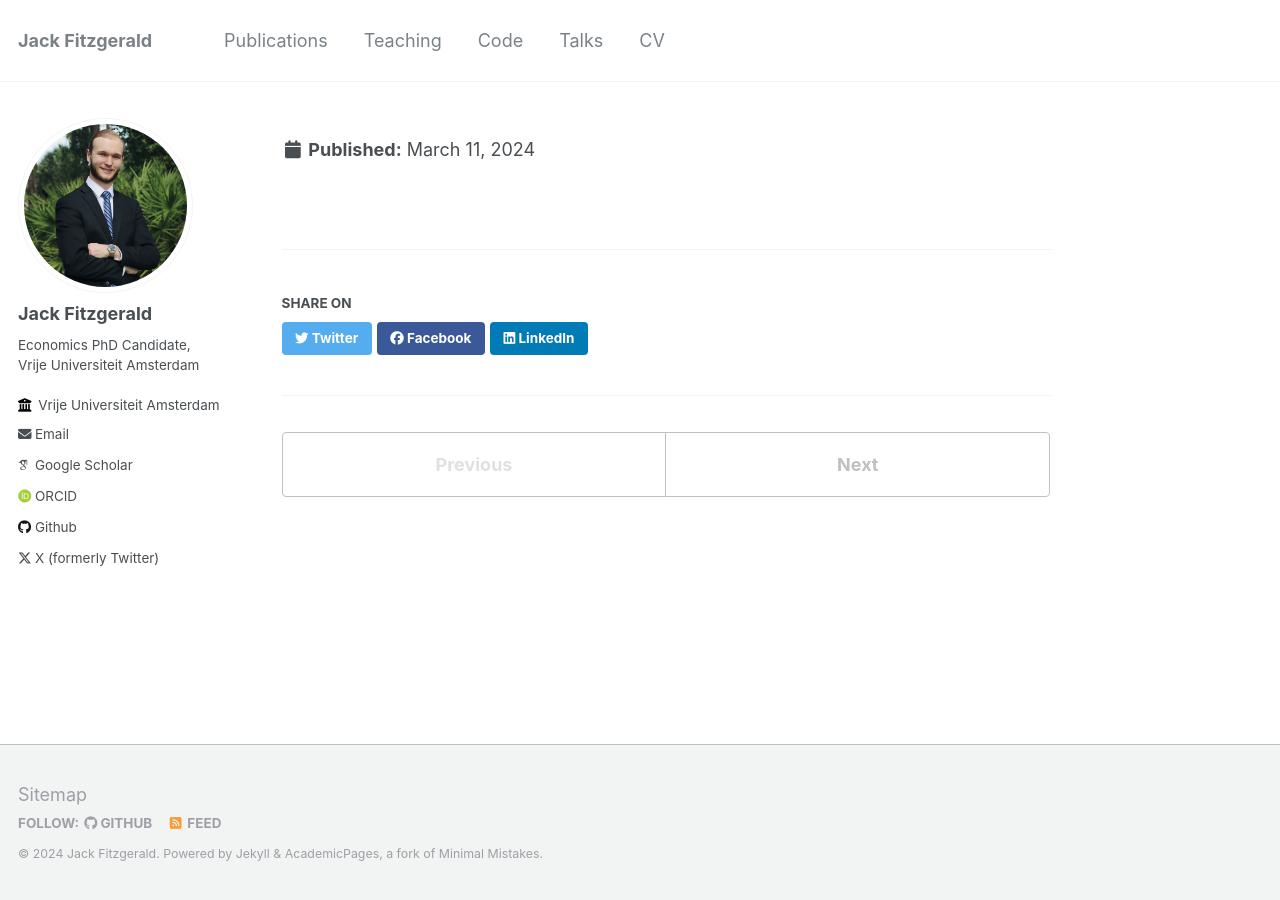
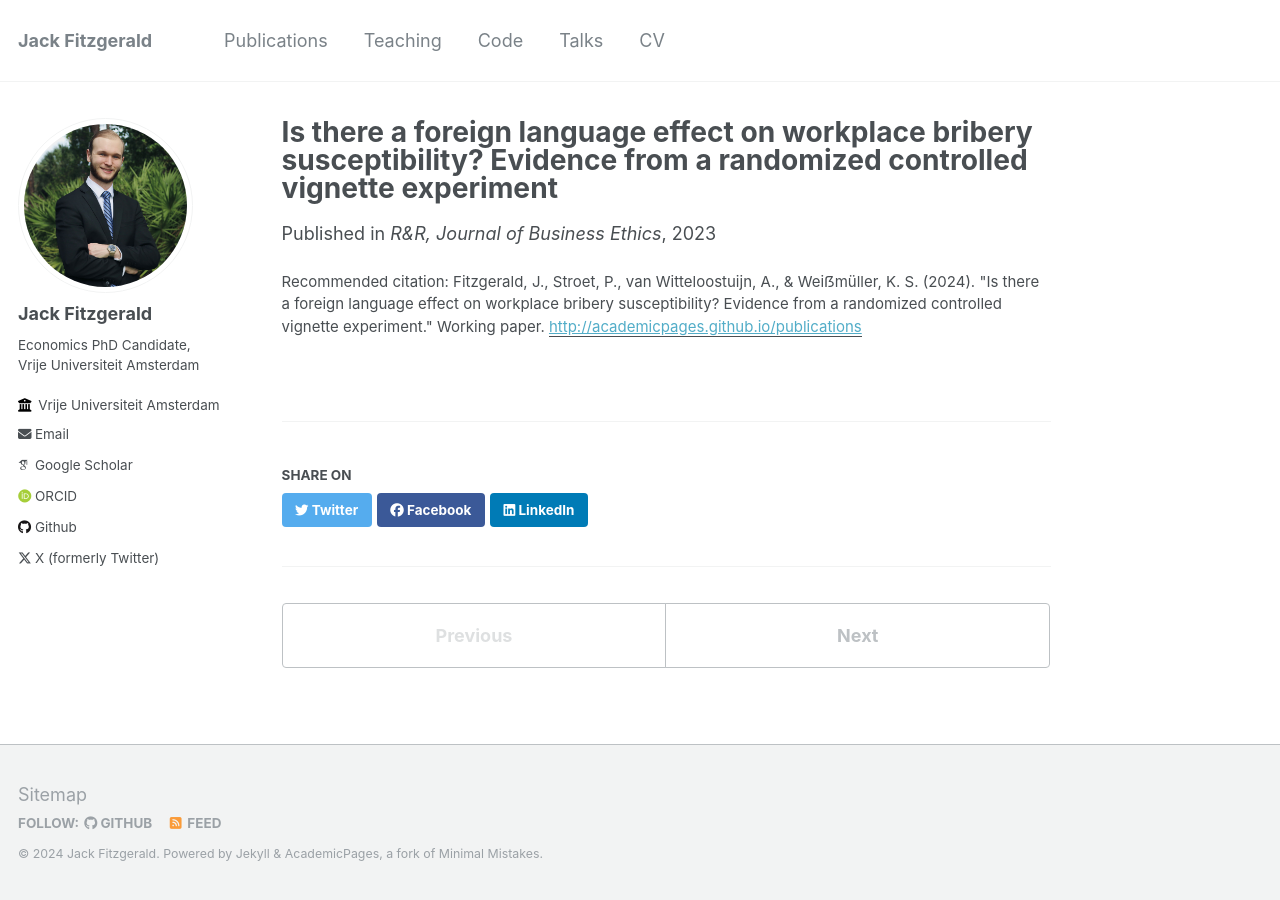
Before and after one commit to jack-fitzgerald/jack-fitzgerald.github.io, a Jekyll site: the page built from _publications/FLE-bribery.md, in a window 1280 px wide. Built offline with Jekyll 4.4.1, drawn with Linux system fonts in a browser that asks for light colours; some web fonts are replaced.

Commit message:
Update FLE-bribery.md

```diff
--- a/_publications/FLE-bribery.md
+++ b/_publications/FLE-bribery.md
@@ -1,7 +1,7 @@
 ---
 title: "Is there a foreign language effect on workplace bribery susceptibility? Evidence from a randomized controlled vignette experiment"
 collection: publications
-excerpt: 'Theory and evidence from the behavioral science literature suggest that the widespread and rising use of <i>lingua francas</i> in the workplace may impact the ethical decision-making of individuals who must use foreign languages at work. We test the impact of foreign language usage on individual susceptibility to bribery in workplace settings using a vignette-based randomized controlled trial in a Dutch student sample. Results suggest that there is not even a small foreign language effect on workplace bribery susceptibility. We combine traditional null hypothesis significance testing with equivalence testing methods novel to the business ethics literature that can provide statistically significant evidence of bounded or null relationships between variables. These tests suggest that the foreign language effect on workplace bribery susceptibility is bounded below even small effect sizes. Post hoc analyses provide evidence suggesting fruitful further routes of experimental research into bribery.
+excerpt: 'Theory and evidence from the behavioral science literature suggest that the widespread and rising use of <i>lingua francas</i> in the workplace may impact the ethical decision-making of individuals who must use foreign languages at work. We test the impact of foreign language usage on individual susceptibility to bribery in workplace settings using a vignette-based randomized controlled trial in a Dutch student sample. Results suggest that there is not even a small foreign language effect on workplace bribery susceptibility. We combine traditional null hypothesis significance testing with equivalence testing methods novel to the business ethics literature that can provide statistically significant evidence of bounded or null relationships between variables. These tests suggest that the foreign language effect on workplace bribery susceptibility is bounded below even small effect sizes. Post hoc analyses provide evidence suggesting fruitful further routes of experimental research into bribery.'
 date: 2023-11-24
 venue: 'R&R, <i>Journal of Business Ethics</i>'
 paperurl: 'http://academicpages.github.io/publications'
```
